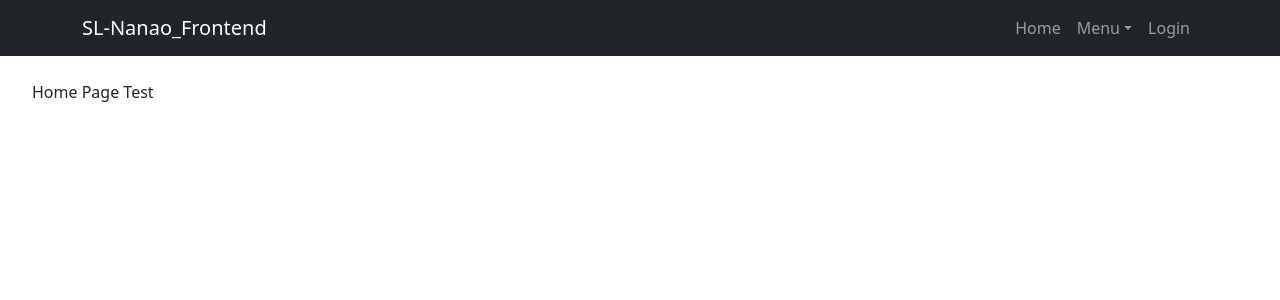
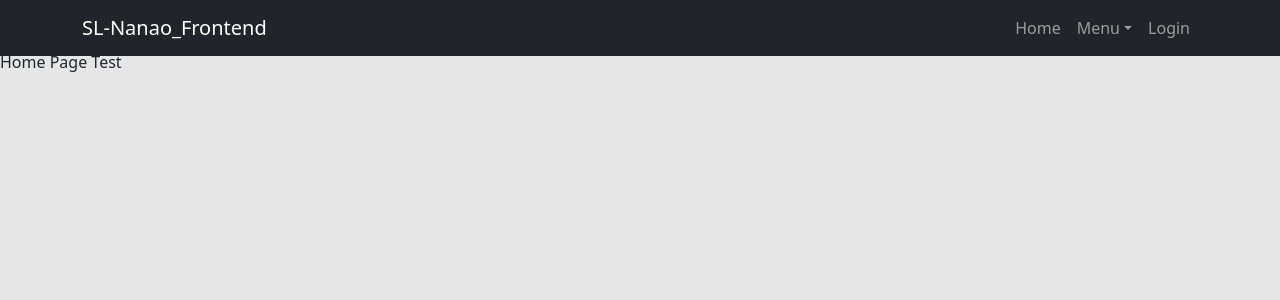
Before and after one commit to chou-ting-wei/NYCU_Service-Learning-Nanao, a React (Vite) app in the folder frontend/: page /home in a window 1280 px wide. Shown: the top 300 px of the page. Built offline with nearby package versions, Linux system fonts and the light colour scheme.

Commit message:
fix file structure

```diff
--- a/frontend/src/App.css
+++ b/frontend/src/App.css
@@ -1,10 +1,7 @@
 #root {
-  max-width: 1280px;
-  margin: 0 0 0 0;
-  padding: 2rem;
-  /* text-align: center; */
+  width: 100%;
 }
 
 .content {
-  margin-top: 3em;
+  margin-top: 50px;
 }
--- a/frontend/src/index.css
+++ b/frontend/src/index.css
@@ -1,68 +1,6 @@
-:root {
-  font-family: Inter, system-ui, Avenir, Helvetica, Arial, sans-serif;
-  line-height: 1.5;
-  font-weight: 400;
-
-  color-scheme: light dark;
-  color: rgba(255, 255, 255, 0.87);
-  background-color: #242424;
-
-  font-synthesis: none;
-  text-rendering: optimizeLegibility;
-  -webkit-font-smoothing: antialiased;
-  -moz-osx-font-smoothing: grayscale;
-}
-
-a{
-  font-weight: 500;
-  color: #646cff;
-  text-decoration: inherit;
-}
-a:hover {
-  color: #535bf2;
-}
-
 body {
   margin: 0;
   display: flex;
   /* place-items: center; */
-  min-width: 320px;
-  min-height: 100vh;
+  background-color: rgb(230, 230, 230);
 }
-
-h1 {
-  font-size: 3.2em;
-  line-height: 1.1;
-}
-
-button {
-  border-radius: 8px;
-  border: 1px solid transparent;
-  padding: 0.6em 1.2em;
-  font-size: 1em;
-  font-weight: 500;
-  font-family: inherit;
-  background-color: #1a1a1a;
-  cursor: pointer;
-  transition: border-color 0.25s;
-}
-button:hover {
-  border-color: #646cff;
-}
-button:focus,
-button:focus-visible {
-  outline: 4px auto -webkit-focus-ring-color;
-}
-
-@media (prefers-color-scheme: light) {
-  :root {
-    color: #213547;
-    background-color: #ffffff;
-  }
-  a:hover {
-    color: #747bff;
-  }
-  button {
-    background-color: #f9f9f9;
-  }
-}
```
